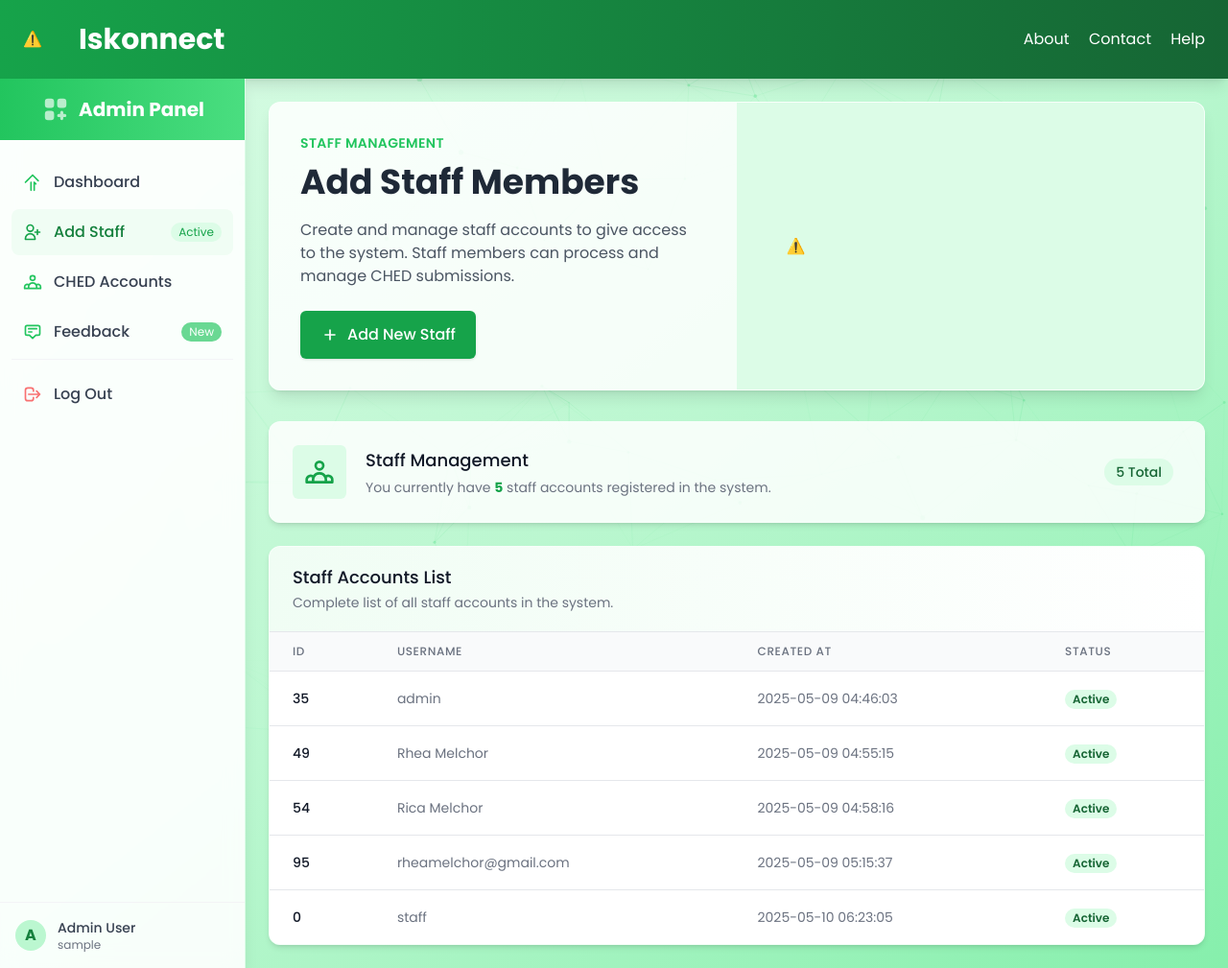
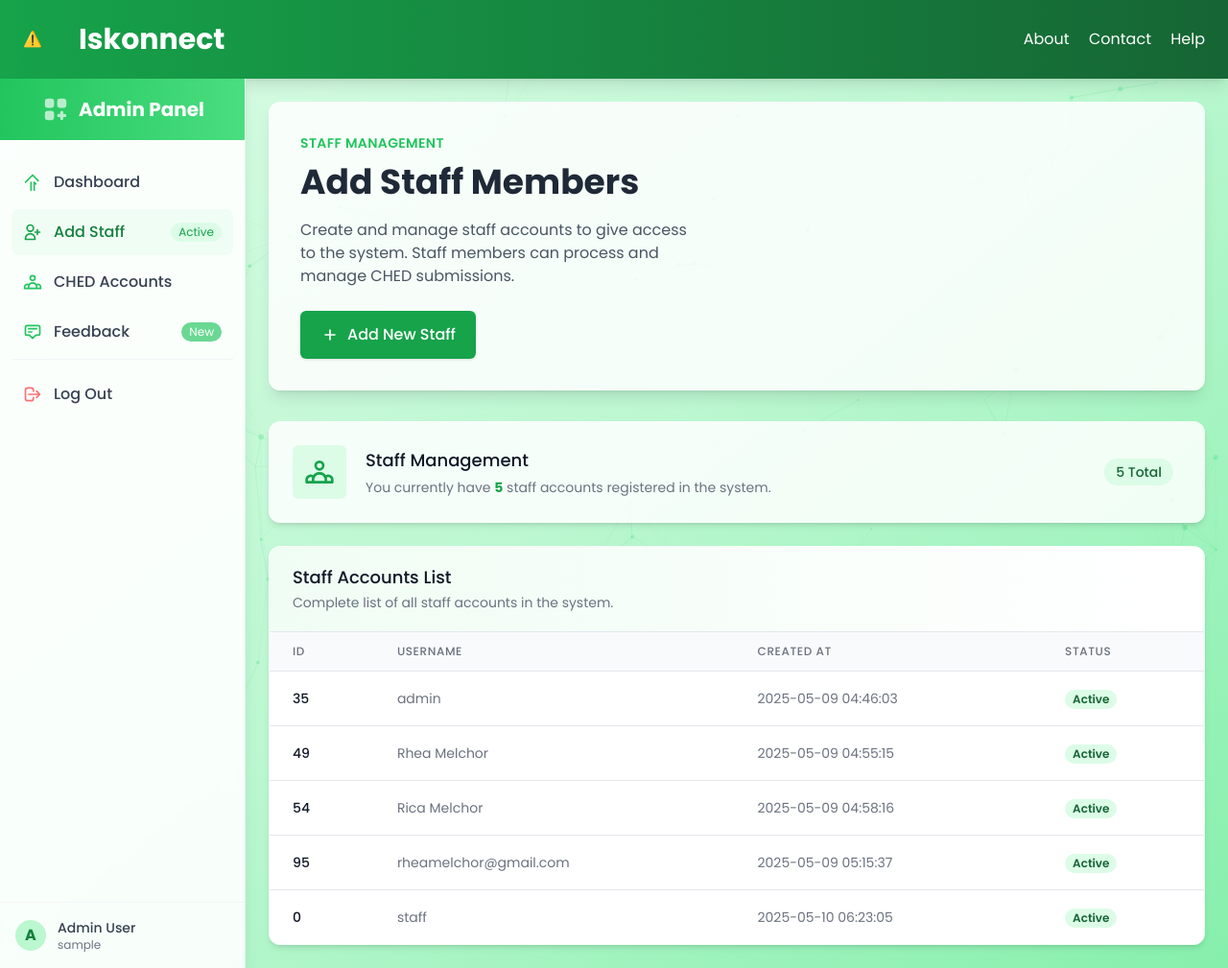
Before and after one commit to mangkanor1103/Iskonnect, a PHP site: page /add_staff.php in a window 1280 px wide. Shown: the whole page at 96% size. Run offline with PHP 8.4, Linux system fonts and the light colour scheme; the visitor is signed in with stand-in values (Sample User, id 1); data comes from the database, SQL or seed files in the repository; some libraries are stand-ins or nearby versions.

Commit message:
new again

```diff
--- a/add_staff.php
+++ b/add_staff.php
@@ -231,8 +231,8 @@ $conn->close();
                                 </button>
                             </div>
                         </div>
-                        <div class="md:w-1/2 bg-green-100 p-8 flex items-center justify-center">
-                            <lottie-player src="https://assets4.lottiefiles.com/packages/lf20_nR9FL9.json" background="transparent" speed="1" class="w-full max-w-sm" autoplay loop></lottie-player>
+                        <div class="md:w-1/2 p-8 flex items-center justify-center">
+
                         </div>
                     </div>
                 </div>
```
